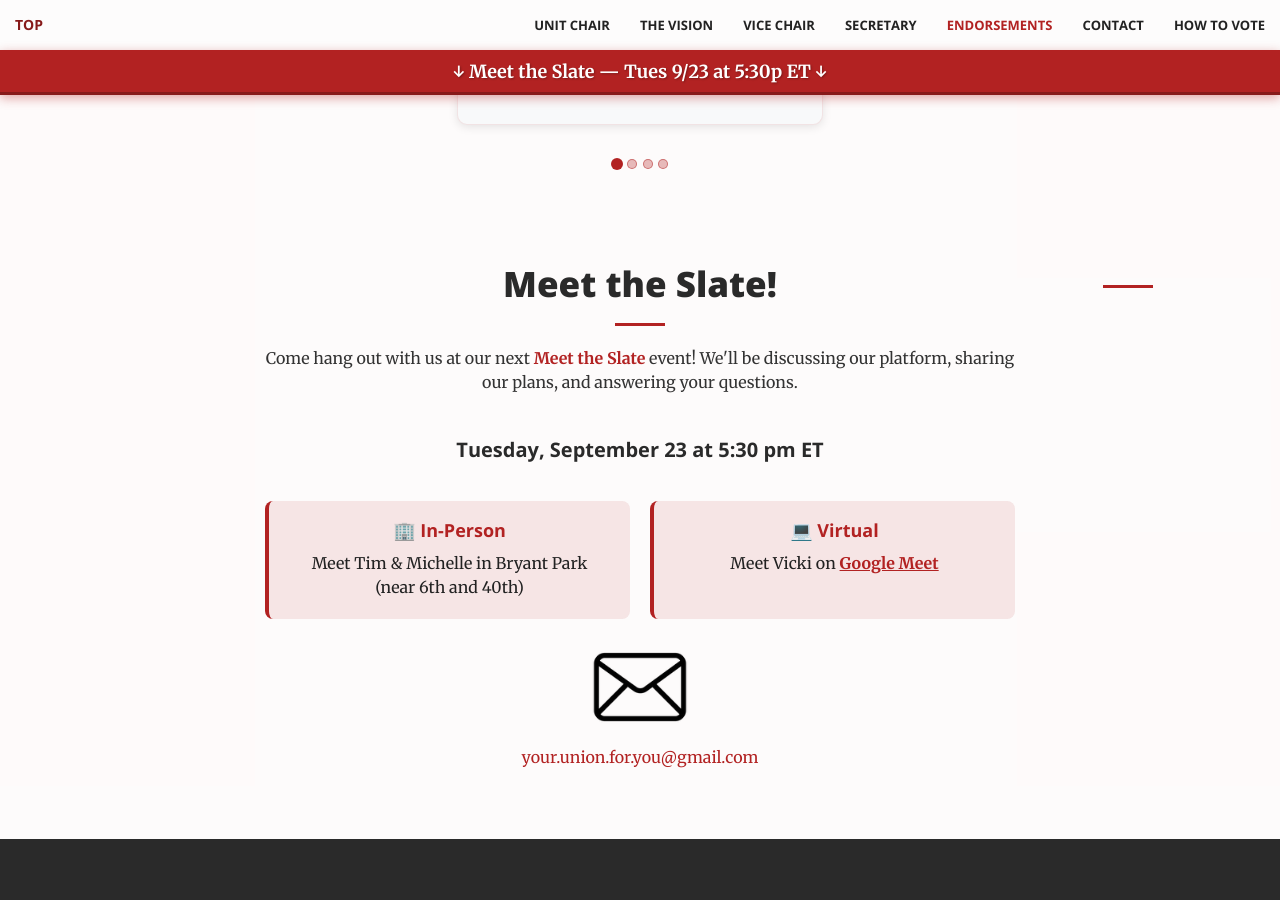
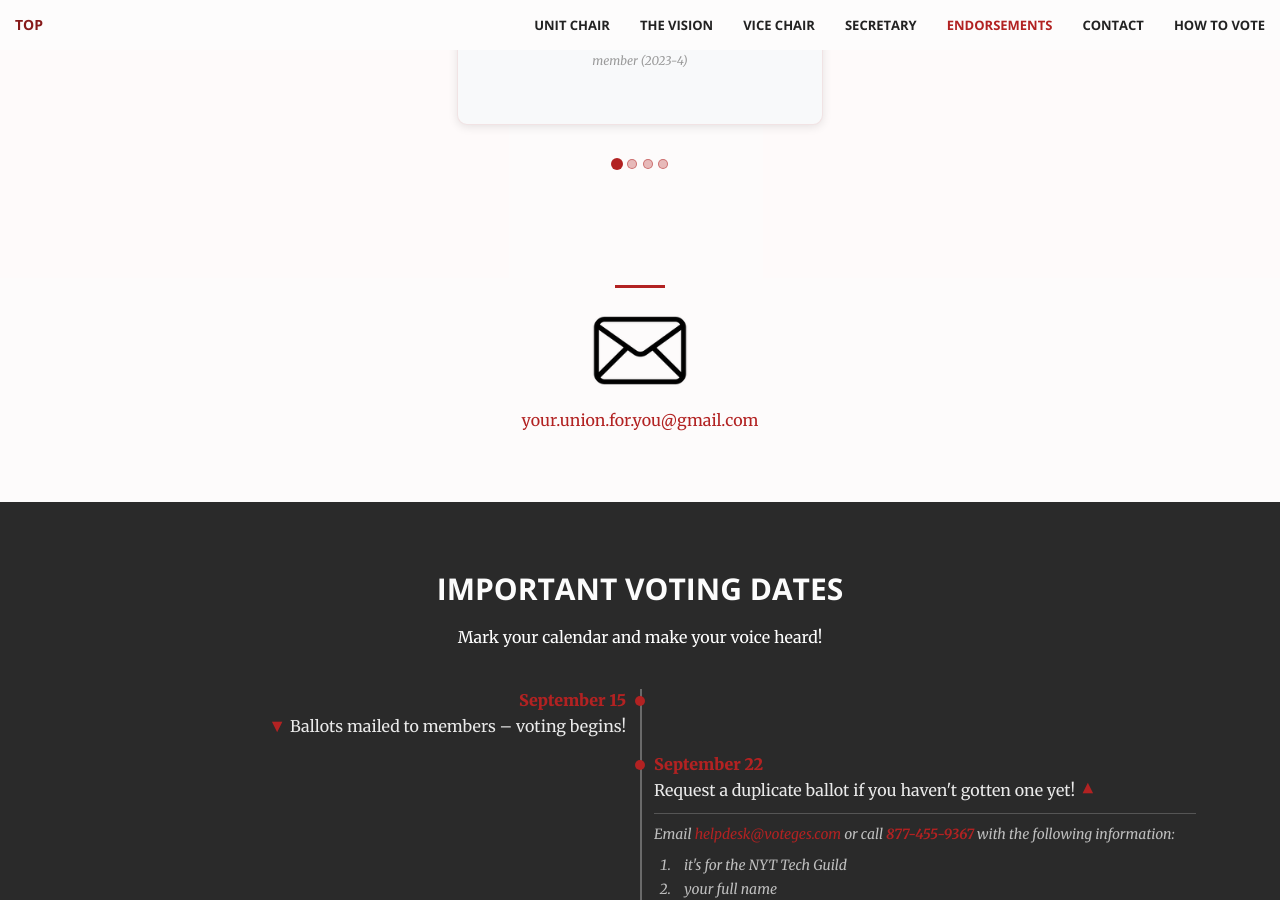
Before and after one commit to viccro/your-union-for-you, a Jekyll site: the page built from index.html, in a window 1280 px wide and 900 px high, scrolled down 6835 px. Built offline with Jekyll 4.4.1, drawn with Linux system fonts in a browser that asks for light colours.

Commit message:
remove event banner

```diff
--- a/_includes/contact.html
+++ b/_includes/contact.html
@@ -1,7 +1,7 @@
 <section id="contact">
     <div class="container">
         <div class="row">
-            <div class="col-lg-8 col-lg-offset-2 text-center">
+            <!-- <div class="col-lg-8 col-lg-offset-2 text-center">
                 <h2 class="section-heading">Meet the Slate!</h2>
                 <hr class="primary">
 
@@ -25,7 +25,7 @@
                         </div>
                     </div>
                 </div>
-            </div>
+            </div> -->
 
             <hr class="primary">
 
--- a/_layouts/front.html
+++ b/_layouts/front.html
@@ -5,7 +5,7 @@
 
 <body id="page-top">
     {% include nav.html %}
-    {% include event-banner.html %}
+    <!-- {% include event-banner.html %} -->
     {% include header.html %}
     <!-- TODO make sure the nav order matches this order -->
     {% include chair.html %}
```
